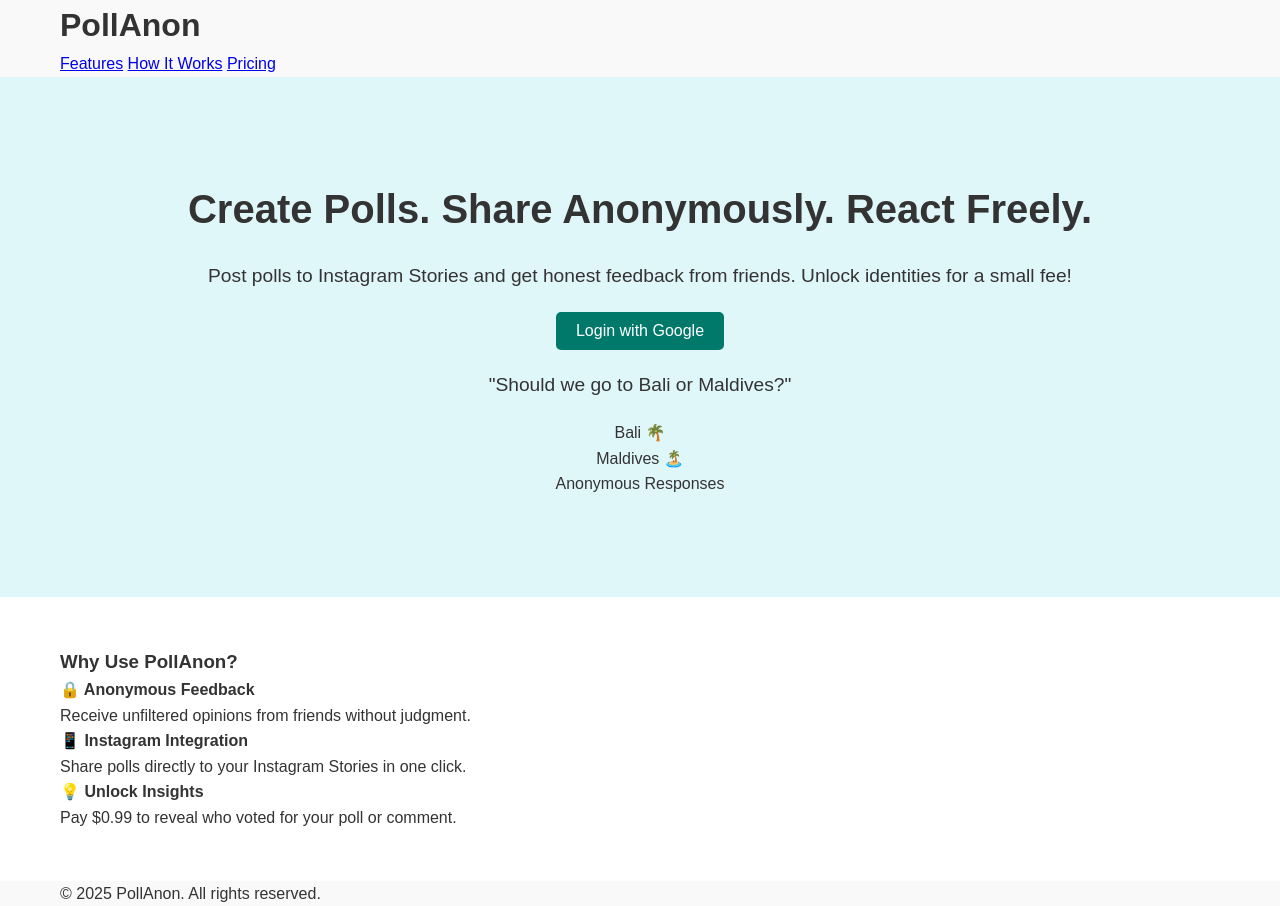
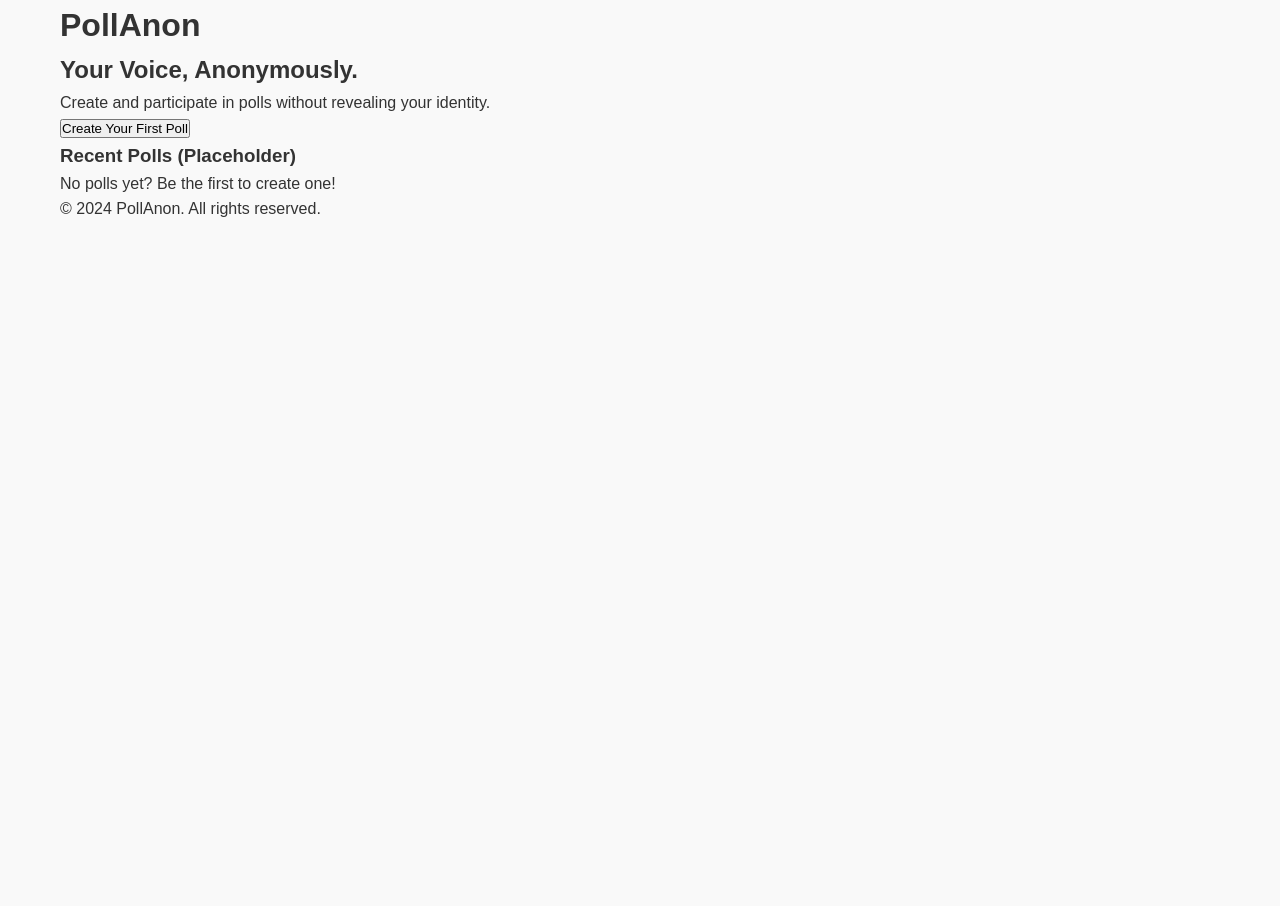
Before and after one commit to PollAnon/PollAnon, a plain HTML site: page index.html in a window 1280 px wide. After the commit the page ends 800 px from the top, so only its background shows below. Drawn offline with Linux system fonts and the light colour scheme.

Commit message:
Update index.html

```diff
--- a/index.html
+++ b/index.html
@@ -1,71 +1,48 @@
 <!DOCTYPE html>
 <html lang="en">
 <head>
-  <meta charset="UTF-8" />
-  <meta name="viewport" content="width=device-width, initial-scale=1.0"/>
-  <title>PollAnon</title>
-  <link rel="stylesheet" href="styles.css" />
-  <script src="script.js" defer></script>
-  <link href="https://fonts.googleapis.com/css2?family=Inter :wght@400;600&display=swap" rel="stylesheet">
+    <meta charset="UTF-8">
+    <meta name="viewport" content="width=device-width, initial-scale=1.0">
+    <title>PollAnon - Anonymous Polling</title>
+    <!-- Link to our stylesheet -->
+    <link rel="stylesheet" href="styles.css">
 </head>
 <body>
-  <header class="navbar">
+
+    <header>
         <div class="container">
-      <h1 class="logo">PollAnon</h1>
-      <nav>
-        <a href="#features">Features</a>
-        <a href="#how-it-works">How It Works</a>
-        <a href="#pricing">Pricing</a>
-      </nav>
+            <h1>PollAnon</h1>
+            <!-- You could add a logo or navigation icons here later -->
         </div>
     </header>
 
-  <section class="hero">
+    <main>
         <div class="container">
-      <div class="hero-content">
-        <h2>Create Polls. Share Anonymously. React Freely.</h2>
-        <p>Post polls to Instagram Stories and get honest feedback from friends. Unlock identities for a small fee!</p>
-        <button class="btn-google-login" onclick="loginWithGoogle()">Login with Google</button>
-      </div>
-      <div class="story-preview">
-        <div class="story-frame">
-          <div class="story-poll">
-            <p>"Should we go to Bali or Maldives?"</p>
-            <div class="options">
-              <div>Bali 🌴</div>
-              <div>Maldives 🏝️</div>
-            </div>
-            <span>Anonymous Responses</span>
-          </div>
-        </div>
-      </div>
+            <section class="hero-section">
+                <h2>Your Voice, Anonymously.</h2>
+                <p>Create and participate in polls without revealing your identity.</p>
+                <button id="create-poll-btn" class="cta-button">Create Your First Poll</button>
+            </section>
+
+            <section class="polls-list-section">
+                <h3>Recent Polls (Placeholder)</h3>
+                <div id="polls-list">
+                    <!-- Poll cards will go here, potentially loaded from Firebase later -->
+                    <p>No polls yet? Be the first to create one!</p>
                 </div>
             </section>
-
-  <section id="features" class="features">
-    <div class="container">
-      <h3>Why Use PollAnon?</h3>
-      <div class="feature-grid">
-        <div class="feature-card">
-          <h4>🔒 Anonymous Feedback</h4>
-          <p>Receive unfiltered opinions from friends without judgment.</p>
         </div>
-        <div class="feature-card">
-          <h4>📱 Instagram Integration</h4>
-          <p>Share polls directly to your Instagram Stories in one click.</p>
-        </div>
-        <div class="feature-card">
-          <h4>💡 Unlock Insights</h4>
-          <p>Pay $0.99 to reveal who voted for your poll or comment.</p>
-        </div>
-      </div>
-    </div>
-  </section>
+    </main>
 
     <footer>
         <div class="container">
-      <p>&copy; 2025 PollAnon. All rights reserved.</p>
+            <p>&copy; 2024 PollAnon. All rights reserved.</p>
+            <!-- You could add privacy policy or terms links here -->
         </div>
     </footer>
+
+    <!-- Link to our JavaScript file -->
+    <script src="scripts.js"></script>
+
 </body>
 </html>
```
Lines whose indentation alone changed are shown as unchanged.
